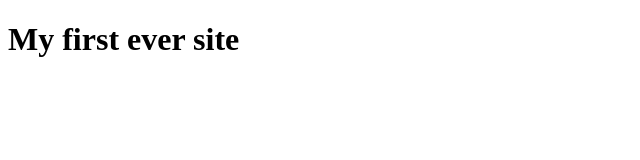
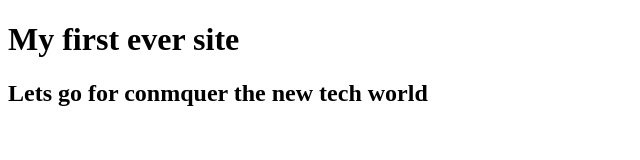
Before and after one commit to FARHAN-NAEEM/PROJECT-1, a plain HTML site: page index.html in a window 1280 px wide. Shown: the whole page, without its empty margins (0-640 px from the left). Drawn offline with Linux system fonts and the light colour scheme.

Commit message:
Tech World

```diff
--- a/index.html
+++ b/index.html
@@ -7,5 +7,6 @@
 </head>
 <body>
     <h1>My first ever site</h1>
+    <h2>Lets go for conmquer the new tech world</h2>
 </body>
 </html>
```
Also changed, not shown: PROJECT-1 Command.png (added).
